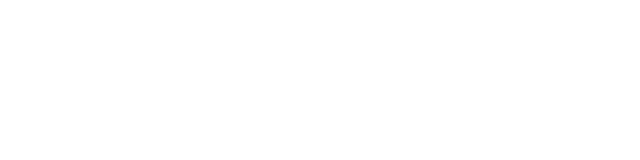
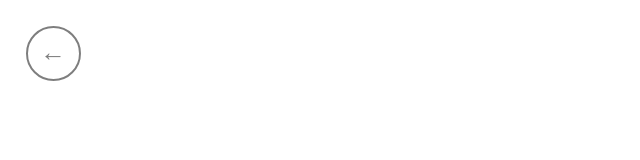
Before and after one commit to bennyljq/demo, an Angular app: page /enterprise in a window 1280 px wide. Before the commit this address led to /. Shown: the top 160 px of the page, without its empty margins (0-640 px from the left). Built offline with nearby package versions, Linux system fonts and the light colour scheme; a web font is replaced by a local one.

Commit message:
initialised projects, enterprise

```diff
--- a/src/app/app-routing.module.ts
+++ b/src/app/app-routing.module.ts
@@ -5,11 +5,13 @@ import { HomepageV2Component } from './components-active/homepage-v2/homepage-v2
 import { AboutComponent } from './components-wip/about/about.component';
 import { ExperimentalComponent } from './components-active/experimental/experimental.component';
 import { About2Component } from './components-active/about2/about2.component';
+import { EnterpriseComponent } from './components-active/enterprise/enterprise.component';
 
 const routes: Routes = [
   { path: 'main', component: HomepageV2Component },
   { path: 'about', component: About2Component },
   { path: 'experimental', component: ExperimentalComponent },
+  { path: 'enterprise', component: EnterpriseComponent },
   { path: '', redirectTo: '/main', pathMatch: 'full' }, // redirect to `homepage`
   // { path: '**', component: PageNotFoundComponent },  // Wildcard route for a 404 page
 ];
--- a/src/app/app.module.ts
+++ b/src/app/app.module.ts
@@ -11,6 +11,7 @@ import { HistoryComponent } from './components-wip/history/history.component';
 import { ExperimentalComponent } from './components-active/experimental/experimental.component';
 import { About2Component } from './components-active/about2/about2.component';
 import { History2Component } from './components-active/history2/history2.component';
+import { EnterpriseComponent } from './components-active/enterprise/enterprise.component';
 
 @NgModule({
   declarations: [
@@ -21,7 +22,8 @@ import { History2Component } from './components-active/history2/history2.compone
     HistoryComponent,
     ExperimentalComponent,
     About2Component,
-    History2Component
+    History2Component,
+    EnterpriseComponent
   ],
   imports: [
     BrowserModule,
--- a/src/app/components-active/about2/about2.component.scss
+++ b/src/app/components-active/about2/about2.component.scss
@@ -4,7 +4,7 @@ $kenobi-height: 100vh;
   height: $kenobi-height;
   width: calc($kenobi-height * 1141 / 724);
   background-size: cover;
-  animation: kenobi 5s ease-out;
+  animation: kenobi 3s ease-out;
   transform: translateX(-66vh);
   opacity: 0%;
   margin-bottom: -100vh;
--- /dev/null
+++ b/src/app/components-active/enterprise/enterprise.component.html
@@ -0,0 +1,3 @@
+<div id="home" (click)="goHome()" title="to Homepage">
+  <span id="left-arrow" class="f-hino">←</span>
+</div>
--- /dev/null
+++ b/src/app/components-active/enterprise/enterprise.component.scss
@@ -0,0 +1,26 @@
+$home-font-size: max(2vw, 2vh, 18px);
+#home {
+  font-size: $home-font-size;
+  line-height: $home-font-size;
+  width: calc($home-font-size * 2);
+  height: calc($home-font-size * 2);
+  display: flex;
+  justify-content: center;
+  align-items: center;
+  border-radius: 50%;
+  opacity: 50%;
+  cursor: pointer;
+  transition-duration: 0.2s;
+  position: absolute;
+  top: $home-font-size;
+  left: $home-font-size;
+  animation: fade-down-home 1s ease-out;
+  border: 2px solid black;
+}
+#home:hover {
+  transform: scale(1.2);
+  opacity: 100%;
+}
+#left-arrow {
+  font-weight: bolder;
+}
--- /dev/null
+++ b/src/app/components-active/enterprise/enterprise.component.ts
@@ -0,0 +1,17 @@
+import { Component } from '@angular/core';
+import { Router } from '@angular/router';
+
+@Component({
+  selector: 'app-enterprise',
+  templateUrl: './enterprise.component.html',
+  styleUrls: ['./enterprise.component.scss']
+})
+export class EnterpriseComponent {
+
+  constructor(private router: Router){}
+
+  async goHome() {
+    this.router.navigate(['/main']);
+  }
+
+}
--- a/src/app/components-active/history2/history2.component.scss
+++ b/src/app/components-active/history2/history2.component.scss
@@ -38,6 +38,7 @@ $text-border-colour: black;
 .history-container {
   overflow-y: scroll;
   height: 100%;
+  // padding-right: $line-ball-dist;
   --mask: linear-gradient(to bottom,
       rgba(0,0,0, 0) 0,
       rgba(0,0,0, 1) 2%,
@@ -46,13 +47,14 @@ $text-border-colour: black;
   ) 100% 50% / 100% 100% repeat-x;
   -webkit-mask: var(--mask);
   mask: var(--mask);
+
+  &::-webkit-scrollbar {
+    width: calc($line-ball-dist/5);
+    display: none;
+  }
+
+  &::-webkit-scrollbar-thumb {
+    background: black;
+    border-radius: 5px;
+  }
 }
-.history-container::-webkit-scrollbar {
-  width: min(1vw, 10px);
-  display: none;
-}
-.history-container::-webkit-scrollbar-thumb {
-  background: rgb(178, 34, 34, 0.9);
-  border-radius: 5px;
-  display: none;
-}
--- a/src/app/components-active/homepage-v2/homepage-v2.component.html
+++ b/src/app/components-active/homepage-v2/homepage-v2.component.html
@@ -26,11 +26,18 @@
         {{item}}<ng-container *ngIf="i!=5">,</ng-container>
       </div>
     </span>
-    <div class="links-container flex-col f-hino">
-      <div class="link" id="about" (click)="goToRoute('about')">About</div>
-      <div class="link" id="projects">Projects</div>
-      <div class="link" id="contact">Contact</div>
-      <div class="link" id="experimental" (click)="goToRoute('experimental')">Experimental</div>
+    <div style="display: flex;">
+      <div class="links-container flex-col f-hino" [ngClass]="linksClass">
+        <div class="link" id="about" (click)="goToRoute('about')">About</div>
+        <div class="link" id="projects" (click)="showProjects()">Projects</div>
+        <div class="link" id="contact">Contact</div>
+      </div>
+      <div class="links-container flex-col f-hino" [ngClass]="projectsClass" style="position: absolute;">
+        <div class="link" (click)="goToRoute('experimental')">Experimental</div>
+        <div class="link" (click)="goToRoute('enterprise')">Enterprise</div>
+        <div class="link">test</div>
+        <div class="link" (click)="resetProjects()">Back</div>
+      </div>
     </div>
   </div>
   <!-- <a class="f-poppins background-credit" target="_blank"
--- a/src/app/components-active/homepage-v2/homepage-v2.component.ts
+++ b/src/app/components-active/homepage-v2/homepage-v2.component.ts
@@ -1,4 +1,4 @@
-import { Component, OnInit } from '@angular/core';
+import { Component, ElementRef, OnInit, TemplateRef, ViewChild } from '@angular/core';
 import { Router } from '@angular/router';
 import { lastValueFrom, timer } from 'rxjs';
 
@@ -31,6 +31,8 @@ export class HomepageV2Component implements OnInit {
   ]
   contentClass: any;
   circleStyle: any;
+  linksClass: any;
+  projectsClass = "hidden"
 
   async ngOnInit(): Promise<any> {
     this.hideElem("hello-there", 0.5)
@@ -43,7 +45,6 @@ export class HomepageV2Component implements OnInit {
     this.hideElem("about", 1.75)
     this.hideElem("projects", 2)
     this.hideElem("contact", 2.25)
-    this.hideElem("experimental", 2.5)
   }
 
   async hideElem(id: string, delay: number) { // delay in seconds
@@ -64,4 +65,16 @@ export class HomepageV2Component implements OnInit {
     this.router.navigate([`/${route}`]);
   }
 
+  async showProjects() {
+    this.linksClass = "fade-out-left"
+    this.projectsClass = 'fade-in-left'
+  }
+
+  async resetProjects() {
+    this.linksClass = "fade-in-left"
+    this.projectsClass = 'fade-out-left'
+    await lastValueFrom(timer(666))
+    this.projectsClass = 'hidden'
+  }
+
 }
--- a/src/styles.scss
+++ b/src/styles.scss
@@ -99,9 +99,6 @@ $desc: 1, 2, 3, 4, 5, 6, 7, 8, 9, 10;
 #contact {
   animation: fade-down 0.5s ease-out 2s;
 }
-#experimental {
-  animation: fade-down 0.5s ease-out 2.25s;
-}
 .links-container {
   align-items: start;
   margin: 7vh 0 0 10vw;
@@ -146,6 +143,10 @@ $circle-radius: max(100vw*1.5, 100vh*1.5);
   animation: fade-out-left 0.666s ease-out;
   opacity: 0;
 }
+.fade-in-left {
+  animation: fade-in-left 0.666s ease-out;
+  opacity: 1;
+}
 .fade-out-right {
   animation: fade-out-right 0.666s ease-out;
   opacity: 0;
@@ -157,6 +158,9 @@ $circle-radius: max(100vw*1.5, 100vh*1.5);
 .history-exit {
   animation: fade-out-down-right 0.666s ease-out;
   opacity: 0;
+}
+.hidden {
+  display: none;
 }
 // Animations //
 @keyframes fade-down {
@@ -227,3 +231,13 @@ $circle-radius: max(100vw*1.5, 100vh*1.5);
     transform: translate(20vw, 20vh);
   }
 }
+@keyframes fade-in-left {
+  from {
+    opacity: 0%;
+    transform: translateX(-20vw);
+  }
+  to {
+    opacity: 100%;
+    transform: translateX(0);
+  }
+}
```
Also changed, not shown: 1 other file (tests, documents, lock files or other folders).
